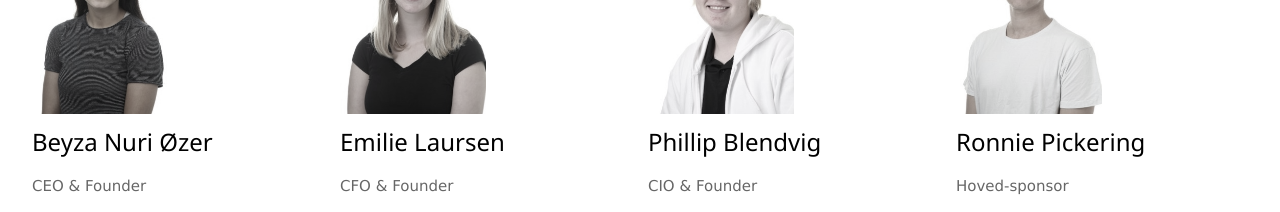
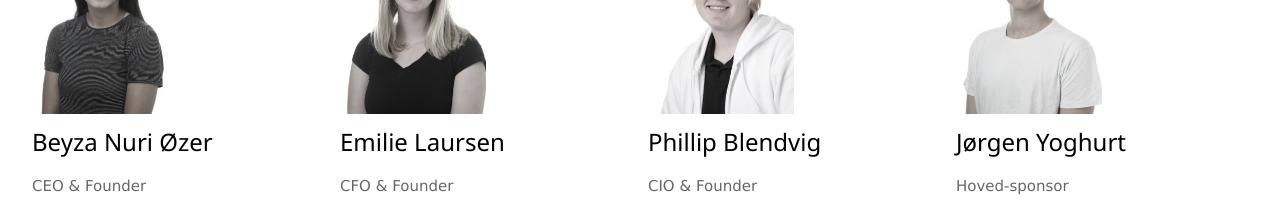
Before and after one commit to PBlendvig/Innovation, a plain HTML site: page index.html in a window 1280 px wide. Shown: the part 1740-1952 px from the top of the page. Drawn offline with nearby package versions, Linux system fonts and the light colour scheme.

Commit message:
Update index.html

```diff
--- a/index.html
+++ b/index.html
@@ -134,7 +134,7 @@
     </div>
     <div class="w3-col l3 m6 w3-margin-bottom">
       <img src="Billeder/thomas.jpg" alt="Dan" style="width:50%">
-      <h3>Ronnie Pickering</h3>
+      <h3>Jørgen Yoghurt</h3>
       <p class="w3-opacity">Hoved-sponsor</p>
       <p>At have en hjemmeside kørende oppe, koster penge takket være vores sponsor har vi mulighed for det</p>
       <p><button class="w3-button w3-light-grey w3-block">Kontakt</button></p>
```
